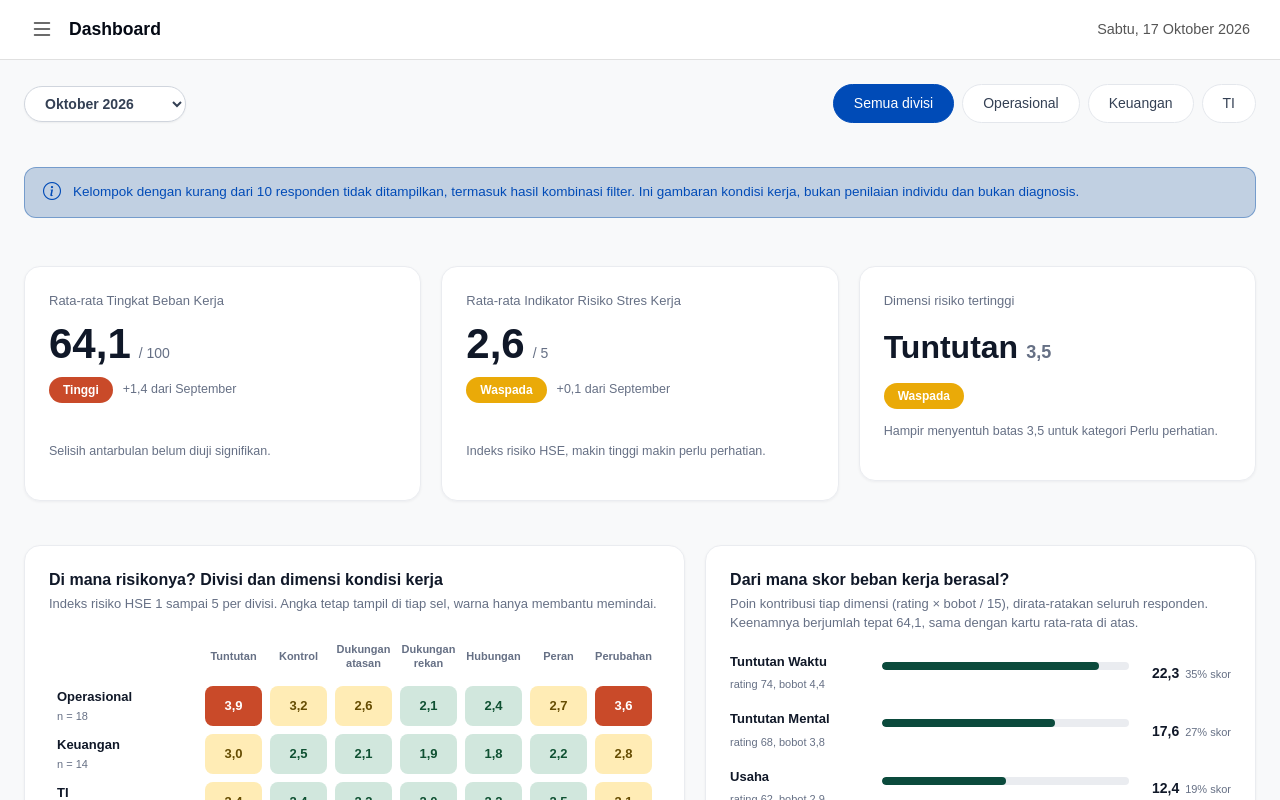
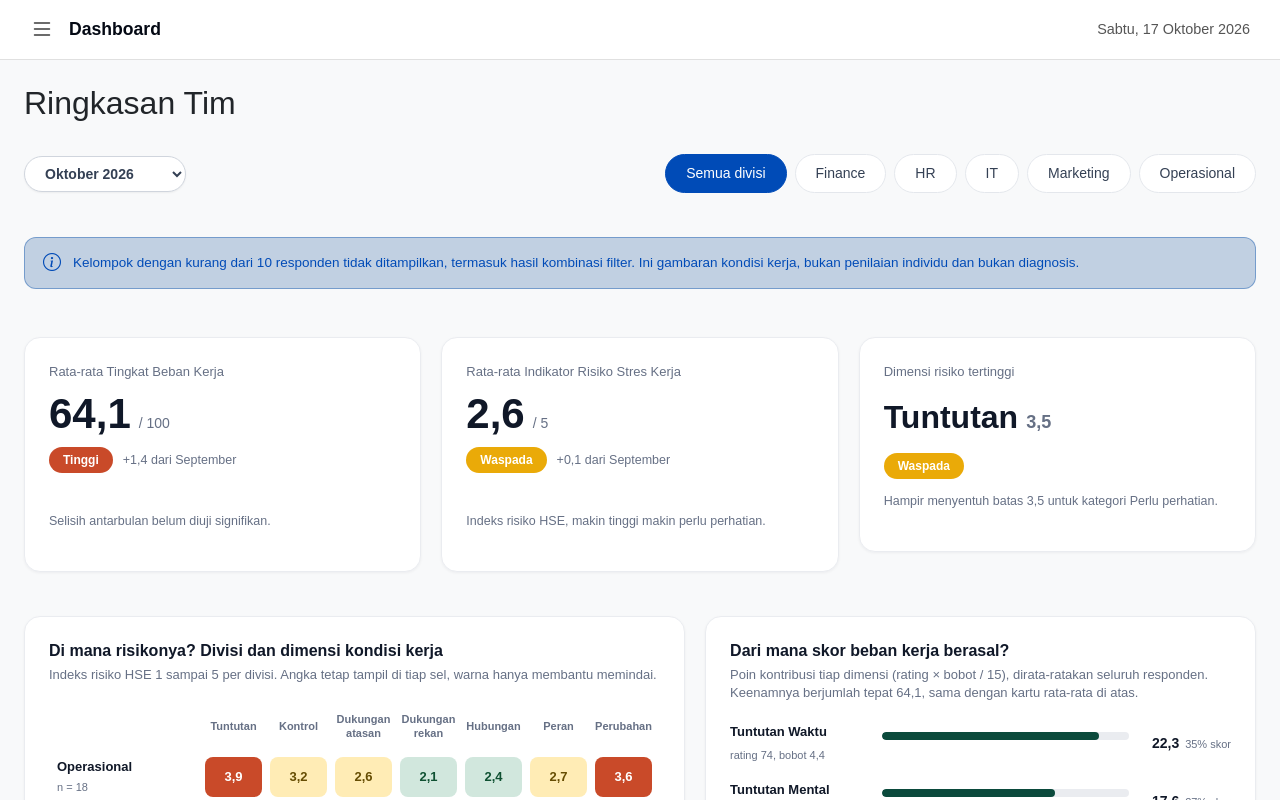
Before and after one commit to Rizalnendian/Program-Analitik-Tingkat-Risiko-Stress-dan-Beban-Kerja-Karyawan, a plain HTML site: page html/manajer/dashboard_manajer.html in a window 1280 px wide. Drawn offline with nearby package versions, Linux system fonts and the light colour scheme; no server answers.

Commit message:
Add team summary header and update filter buttons for analytics dashboard

```diff
--- a/html/manajer/dashboard_manajer.html
+++ b/html/manajer/dashboard_manajer.html
@@ -135,6 +135,7 @@
 
                 <!-- CONTAINER KONTEN -->
                 <main class="content-container d-flex flex-column gap-4">
+                    <h2>Ringkasan Tim</h2>
                     <!-- Filter Bar Atas -->
                     <div class="analytics-filter-bar">
                         <div class="custom-dropdown">
@@ -149,9 +150,11 @@
                             <button class="pill-btn active">
                                 Semua divisi
                             </button>
+                            <button class="pill-btn">Finance</button>
+                            <button class="pill-btn">HR</button>
+                            <button class="pill-btn">IT</button>
+                            <button class="pill-btn">Marketing</button>
                             <button class="pill-btn">Operasional</button>
-                            <button class="pill-btn">Keuangan</button>
-                            <button class="pill-btn">TI</button>
                         </div>
                     </div>
 
```
